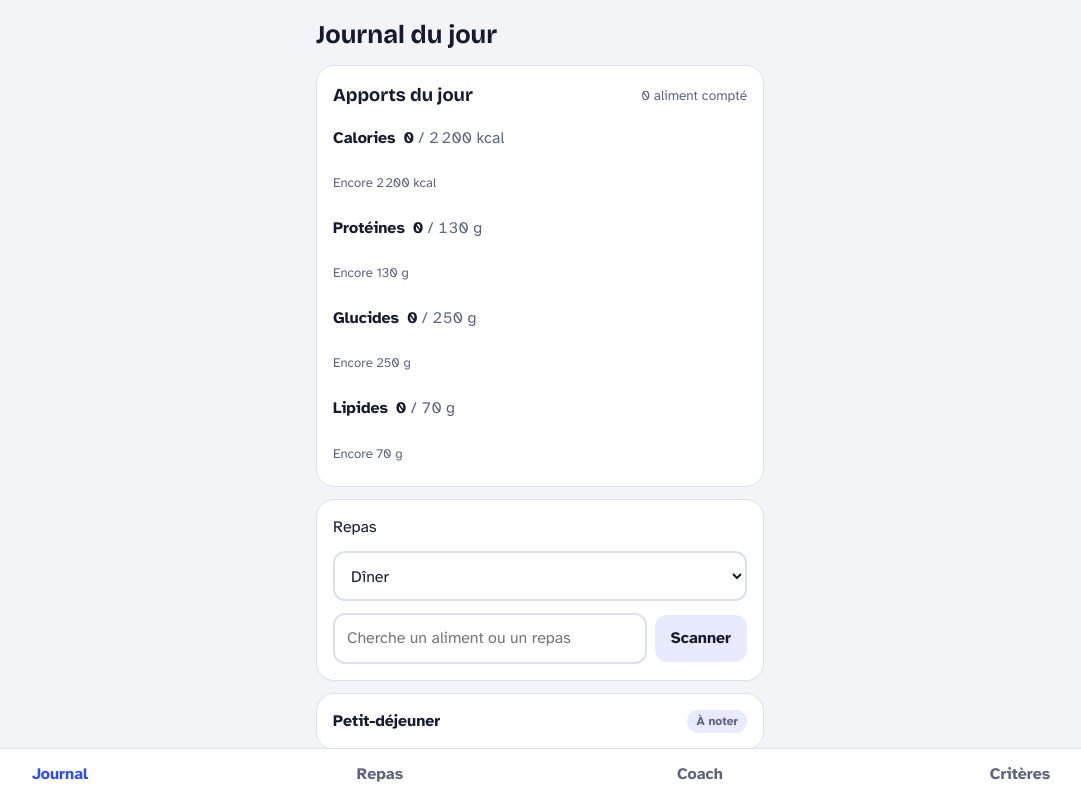
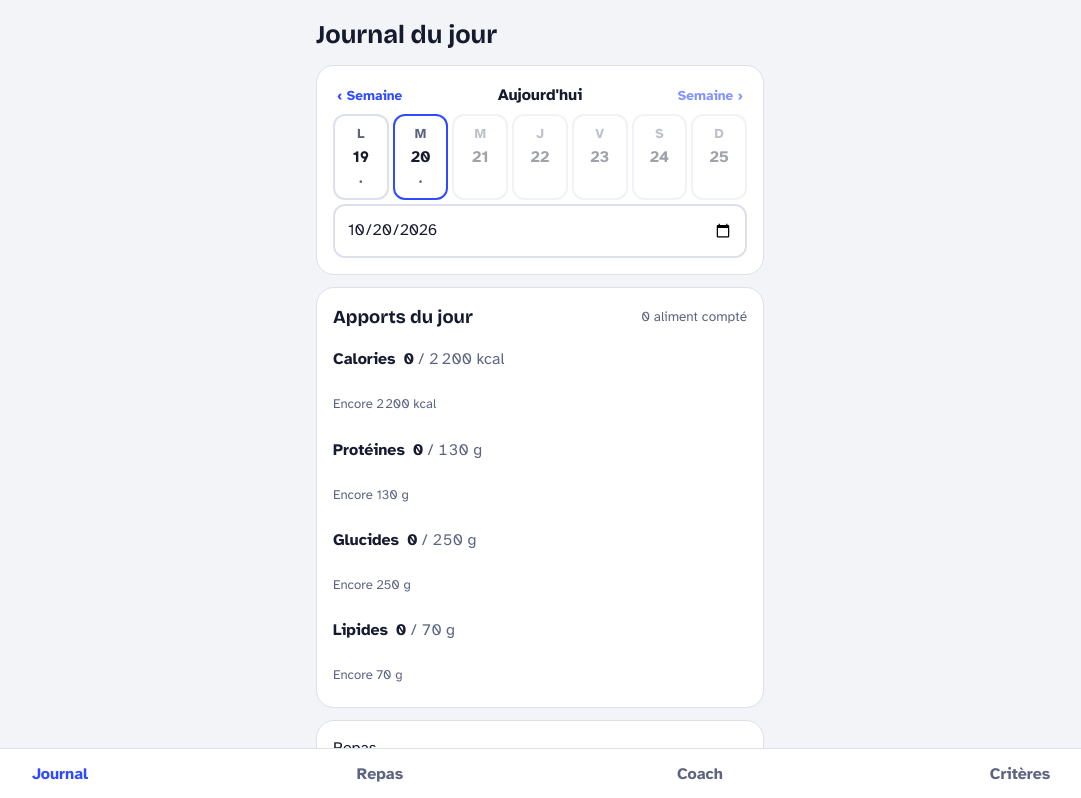
Before and after one commit to SteezyDev34/tda-fighter, a React (Vite) app: page / in a window 1280 px wide. Shown: the top 798 px of the page, without its empty margins (100-1181 px from the left). Built offline with nearby package versions, Linux system fonts and the light colour scheme.

Commit message:
Journal : agenda pour revoir l'historique jour par jour
Co-Authored-By: Claude Opus 5.5 (1M context) <noreply@anthropic.com>
Claude-Session: https://claude.ai/code/session_01YSiSXanEekEvHSjsXCDjKZ

```diff
--- a/src/index.css
+++ b/src/index.css
@@ -92,3 +92,13 @@ button.link { background: none; padding: 4px; color: var(--accent); font-size: 0
 .chip { padding: 10px 12px; flex: none; }
 .chip[aria-pressed="true"] { background: var(--accent); color: var(--accent-ink); }
 .scanner-video { width: 100%; max-width: 100%; aspect-ratio: 4 / 3; object-fit: cover; border-radius: 12px; background: var(--line); }
+
+.agenda-title { text-align: center; }
+.agenda-title::first-letter { text-transform: uppercase; }
+.agenda-week { display: grid; grid-template-columns: repeat(7, 1fr); gap: 4px; }
+.agenda-day {
+  display: flex; flex-direction: column; align-items: center; gap: 2px; padding: 8px 0;
+  background: var(--surface); border: 2px solid var(--line); border-radius: 12px; min-width: 0;
+}
+.agenda-day[aria-pressed="true"] { border-color: var(--accent); }
+.agenda-day:disabled { opacity: 0.4; }
--- a/src/lib/storage.ts
+++ b/src/lib/storage.ts
@@ -16,4 +16,15 @@ export function save<T>(key: string, value: T) {
   }
 }
 
-export const today = () => new Date().toISOString().slice(0, 10);
+/** "YYYY-MM-DD" in the user's own time zone (toISOString would give the UTC day). */
+export const isoDate = (d: Date) =>
+  `${d.getFullYear()}-${String(d.getMonth() + 1).padStart(2, "0")}-${String(d.getDate()).padStart(2, "0")}`;
+
+export const today = () => isoDate(new Date());
+
+/** Adds days to a "YYYY-MM-DD" date. */
+export const shiftDate = (date: string, days: number) => {
+  const d = new Date(`${date}T12:00:00`);
+  d.setDate(d.getDate() + days);
+  return isoDate(d);
+};
--- /dev/null
+++ b/src/nutrition/JournalAgenda.tsx
@@ -0,0 +1,78 @@
+import { shiftDate, today } from "../lib/storage";
+import type { JournalEntry } from "./types";
+
+const dayLabel = (date: string) =>
+  new Date(`${date}T12:00:00`).toLocaleDateString("fr-FR", { weekday: "long", day: "numeric", month: "long" });
+
+/** Monday of the week that contains the date. */
+function weekStart(date: string) {
+  const day = new Date(`${date}T12:00:00`).getDay();
+  return shiftDate(date, -((day + 6) % 7));
+}
+
+interface Props {
+  date: string;
+  journal: JournalEntry[];
+  onChange: (date: string) => void;
+}
+
+/** Week strip to browse the journal day by day: a dot marks the days with something logged. */
+export function JournalAgenda({ date, journal, onChange }: Props) {
+  const now = today();
+  const monday = weekStart(date);
+  const week = Array.from({ length: 7 }, (_, i) => shiftDate(monday, i));
+  const kcalByDay = new Map<string, number>();
+  for (const e of journal) kcalByDay.set(e.date, (kcalByDay.get(e.date) ?? 0) + e.nutrients.kcal);
+
+  return (
+    <div className="card stack tight">
+      <div className="row between">
+        <button className="link" onClick={() => onChange(shiftDate(date, -7))} aria-label="Semaine précédente">
+          ‹ Semaine
+        </button>
+        <strong className="agenda-title">{date === now ? "Aujourd'hui" : dayLabel(date)}</strong>
+        <button
+          className="link"
+          onClick={() => onChange(shiftDate(date, 7) > now ? now : shiftDate(date, 7))}
+          disabled={weekStart(now) === monday}
+          aria-label="Semaine suivante"
+        >
+          Semaine ›
+        </button>
+      </div>
+      <div className="agenda-week">
+        {week.map((d) => {
+          const kcal = kcalByDay.get(d);
+          const future = d > now;
+          return (
+            <button
+              key={d}
+              className="agenda-day"
+              aria-pressed={d === date}
+              aria-label={dayLabel(d)}
+              disabled={future}
+              onClick={() => onChange(d)}
+            >
+              <span className="small muted">
+                {new Date(`${d}T12:00:00`).toLocaleDateString("fr-FR", { weekday: "narrow" })}
+              </span>
+              <strong>{Number(d.slice(8))}</strong>
+              <span className="small muted">{kcal ? Math.round(kcal) : future ? "" : "·"}</span>
+            </button>
+          );
+        })}
+      </div>
+      <div className="row between">
+        <input
+          id="journal-date"
+          type="date"
+          value={date}
+          max={now}
+          onChange={(e) => e.target.value && onChange(e.target.value)}
+          aria-label="Choisir une date"
+        />
+        {date !== now && <button onClick={() => onChange(now)}>Aujourd'hui</button>}
+      </div>
+    </div>
+  );
+}
--- a/src/nutrition/JournalPage.tsx
+++ b/src/nutrition/JournalPage.tsx
@@ -1,6 +1,7 @@
 import { useState } from "react";
 import { today } from "../lib/storage";
 import { DailyIntake } from "./DailyIntake";
+import { JournalAgenda } from "./JournalAgenda";
 import { FoodPicker } from "./FoodPicker";
 import { MEAL_SLOTS, type JournalEntry, type MealSlot } from "./types";
 import type { NutritionState } from "./useNutrition";
@@ -51,12 +52,14 @@ function SaveMeal({ entries, onSave }: { entries: JournalEntry[]; onSave: (name:
 
 export function JournalPage({ journal, addEntries, removeEntry, recentFoods, rememberFood, savedMeals, saveMeal, profile }: NutritionState) {
   const [slot, setSlot] = useState<MealSlot>(currentSlot);
-  const date = today();
+  const [date, setDate] = useState(today);
+  const isToday = date === today();
   const todays = journal.filter((e) => e.date === date);
 
   return (
     <section className="stack">
-      <h1>Journal du jour</h1>
+      <h1>{isToday ? "Journal du jour" : "Journal"}</h1>
+      <JournalAgenda date={date} journal={journal} onChange={setDate} />
       <DailyIntake entries={todays} targets={profile.targets} />
 
       <div className="card stack">
--- a/src/nutrition/useNutrition.ts
+++ b/src/nutrition/useNutrition.ts
@@ -1,5 +1,5 @@
 import { useEffect, useState } from "react";
-import { load, save } from "../lib/storage";
+import { load, save, shiftDate, today } from "../lib/storage";
 import type { Food } from "./foods";
 import {
   EMPTY_PROFILE,
@@ -80,6 +80,6 @@ export type NutritionState = ReturnType<typeof useNutrition>;
 
 /** The last 14 days of the journal, sent to the AI as context. */
 export function recentJournal(journal: JournalEntry[], days = 14) {
-  const since = new Date(Date.now() - days * 86400000).toISOString().slice(0, 10);
+  const since = shiftDate(today(), -days);
   return journal.filter((e) => e.date >= since);
 }
```
Also changed, not shown: 1 other file (tests, documents, lock files or other folders).
